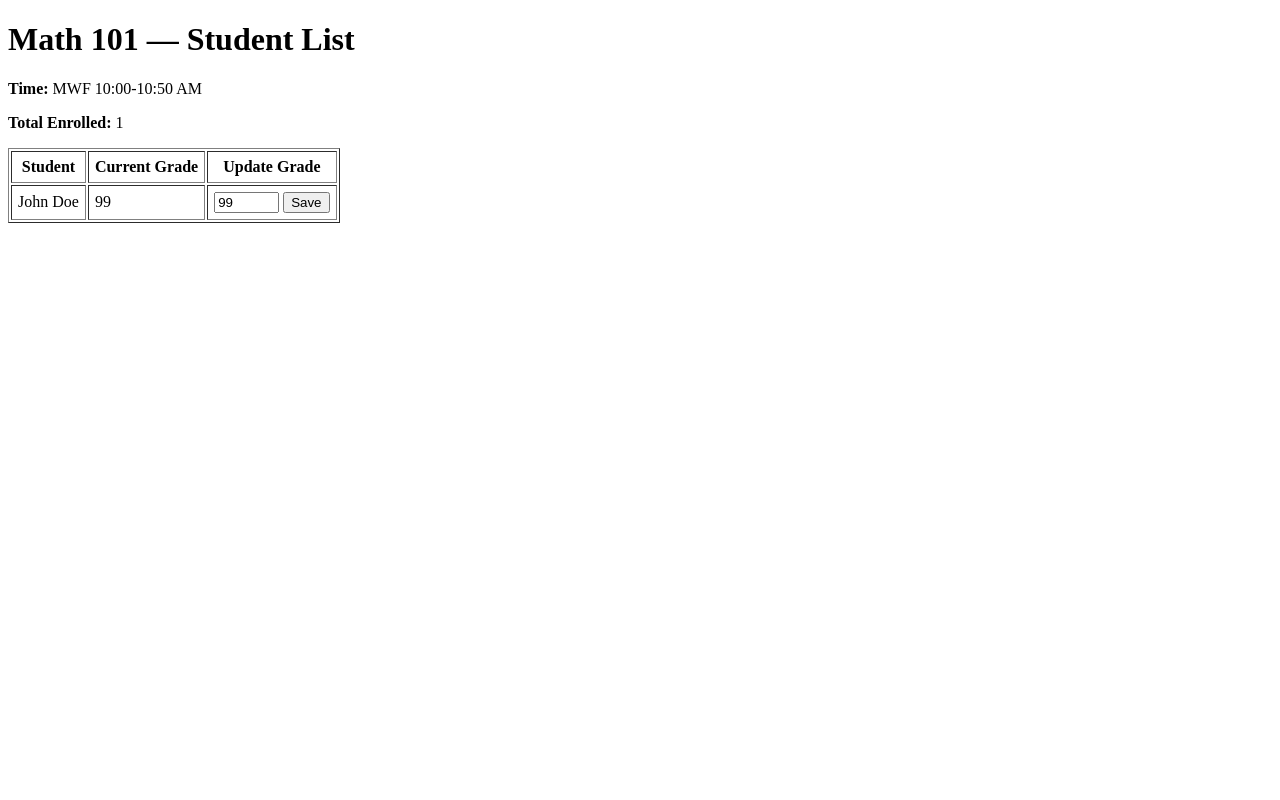
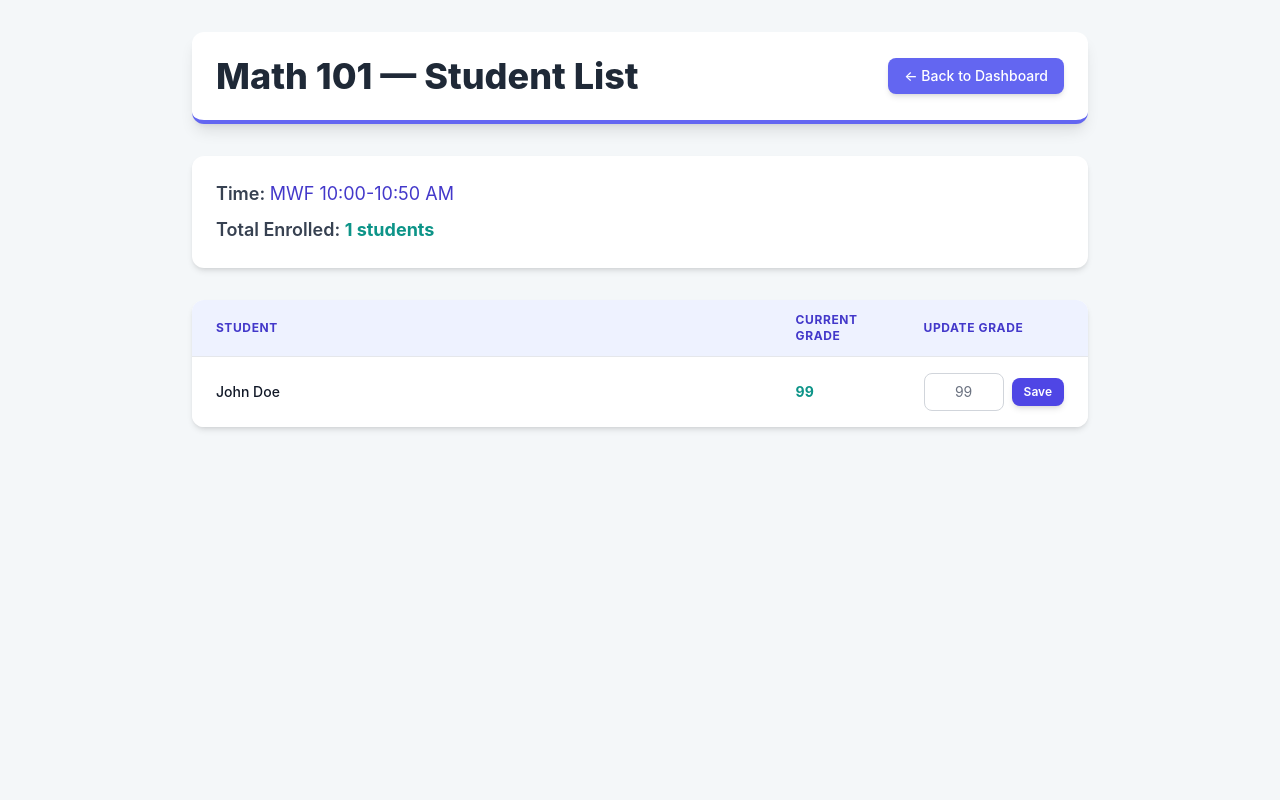
Before and after one commit to Aram04/CSE108-Lab-8, a Flask app: template templates/teacher_course_detail.html in a window 1280 px wide. Run offline with Flask 3, Linux system fonts and the light colour scheme; the template is opened without the code that fills it: values that come from a table or form of the project are taken from there, others are empty; some libraries are stand-ins or nearby versions.

Commit message:
styled teacher course detail page

```diff
--- a/templates/teacher_course_detail.html
+++ b/templates/teacher_course_detail.html
@@ -1,35 +1,117 @@
 <!DOCTYPE html>
-<html>
+<html lang="en">
 <head>
-    <title>{{ course.name }}</title>
+    <meta charset="UTF-8">
+    <meta name="viewport" content="width=device-width, initial-scale=1.0">
+    <title>{{ course.name }} — Student List</title>
+    <script src="https://cdn.tailwindcss.com"></script>
+    <style>
+        /* Apply Inter font and clean background */
+        body {
+            font-family: 'Inter', sans-serif;
+            background-color: #f4f7f9;
+        }
+        /* Style for inputs and buttons to match the aesthetic */
+        .styled-input {
+            border: 1px solid #d1d5db; /* gray-300 */
+            border-radius: 0.5rem; /* rounded-lg */
+            padding: 0.5rem 0.75rem;
+            width: 100%;
+            transition: border-color 0.15s ease-in-out, box-shadow 0.15s ease-in-out;
+        }
+        .styled-input:focus {
+            border-color: #4f46e5; /* indigo-600 */
+            box-shadow: 0 0 0 3px rgba(99, 102, 241, 0.5); /* ring-indigo-500 */
+            outline: none;
+        }
+    </style>
 </head>
-<body>
+<body class="min-h-screen p-8">
 
-<h1>{{ course.name }} — Student List</h1>
+<div class="max-w-4xl mx-auto">
 
-<p><strong>Time:</strong> {{ course.time }}</p>
-<p><strong>Total Enrolled:</strong> {{ enrollments|length }}</p>
+    <!-- Header Section -->
+    <header class="mb-8 p-6 bg-white rounded-xl shadow-lg border-b-4 border-indigo-500 flex justify-between items-center">
+        <h1 class="text-3xl md:text-4xl font-extrabold text-gray-800">
+            {{ course.name }} — Student List
+        </h1>
+        <a href="/teacher"
+           class="py-2 px-4 text-sm font-medium text-white bg-indigo-500 rounded-lg shadow-md
+                  hover:bg-indigo-600 transition duration-150 ease-in-out focus:outline-none focus:ring-2
+                  focus:ring-indigo-500 focus:ring-offset-2">
+            &larr; Back to Dashboard
+        </a>
+    </header>
 
-<table border="1" cellpadding="6">
+    <!-- Course Information -->
+    <div class="bg-white p-6 rounded-xl shadow-md mb-8 space-y-2">
+        <p class="text-lg text-gray-700 font-semibold">
+            Time: <span class="font-normal text-indigo-700">{{ course.time }}</span>
+        </p>
+        <p class="text-lg text-gray-700 font-semibold">
+            Total Enrolled: <span class="font-bold text-teal-600">{{ enrollments|length }} students</span>
+        </p>
+    </div>
+
+    <!-- Student Table -->
+    <section>
+        {% if enrollments %}
+            <div class="bg-white rounded-xl shadow-md overflow-hidden">
+                <table class="min-w-full divide-y divide-gray-200">
+                    <thead class="bg-indigo-50">
                         <tr>
-        <th>Student</th>
-        <th>Current Grade</th>
-        <th>Update Grade</th>
+                            <th scope="col" class="px-6 py-3 text-left text-xs font-bold text-indigo-700 uppercase tracking-wider">
+                                Student
+                            </th>
+                            <th scope="col" class="px-6 py-3 text-left text-xs font-bold text-indigo-700 uppercase tracking-wider w-32">
+                                Current Grade
+                            </th>
+                            <th scope="col" class="px-6 py-3 text-left text-xs font-bold text-indigo-700 uppercase tracking-wider w-40">
+                                Update Grade
+                            </th>
                         </tr>
+                    </thead>
+                    <tbody class="bg-white divide-y divide-gray-200">
+                        {% for e in enrollments %}
+                        <tr class="hover:bg-gray-50 transition duration-100">
+                            <!-- Student Name -->
+                            <td class="px-6 py-4 whitespace-nowrap text-sm font-medium text-gray-900">
+                                {{ e.student.realname }}
+                            </td>
 
-    {% for e in enrollments %}
-    <tr>
-        <td>{{ e.student.realname }}</td>
-        <td>{{ e.grade }}</td>
-        <td>
-            <form method="POST" action="/teacher/grade/{{ e.id }}">
-                <input type="text" name="grade" value="{{ e.grade }}" size="5">
-                <button type="submit">Save</button>
+                            <!-- Current Grade -->
+                            <td class="px-6 py-4 whitespace-nowrap text-sm font-bold text-teal-600">
+                                {{ e.grade }}
+                            </td>
+
+                            <!-- Update Grade Form -->
+                            <td class="px-6 py-4 whitespace-nowrap text-sm text-gray-500">
+                                <form method="POST" action="/teacher/grade/{{ e.id }}" class="flex items-center space-x-2">
+                                    <input type="text"
+                                           name="grade"
+                                           value="{{ e.grade }}"
+                                           class="styled-input w-20 text-center"
+                                           placeholder="Grade"
+                                           maxlength="4">
+                                    <button type="submit"
+                                            class="flex-shrink-0 py-1.5 px-3 bg-indigo-600 text-white text-xs font-semibold rounded-lg shadow-md hover:bg-indigo-700 transition duration-150 ease-in-out">
+                                        Save
+                                    </button>
                                 </form>
                             </td>
                         </tr>
                         {% endfor %}
+                    </tbody>
                 </table>
+            </div>
+        {% else %}
+            <p class="text-gray-500 p-4 bg-white rounded-lg shadow-sm border-l-4 border-yellow-400">
+                This course currently has no enrolled students.
+            </p>
+        {% endif %}
+    </section>
+
+</div>
 
 </body>
 </html>
```
Also changed, not shown: instance/lab8.db. Lines whose indentation alone changed are shown as unchanged.
